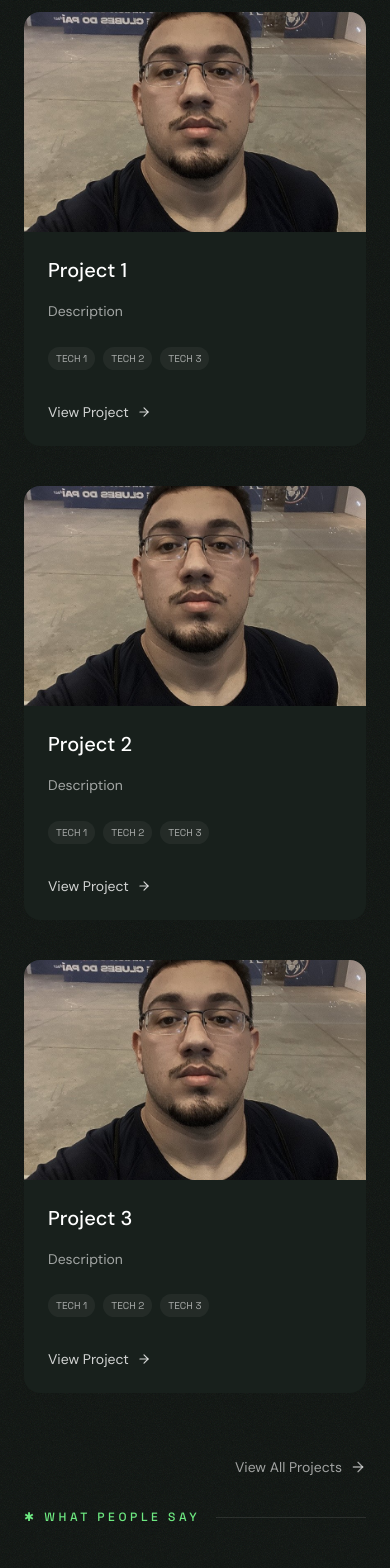
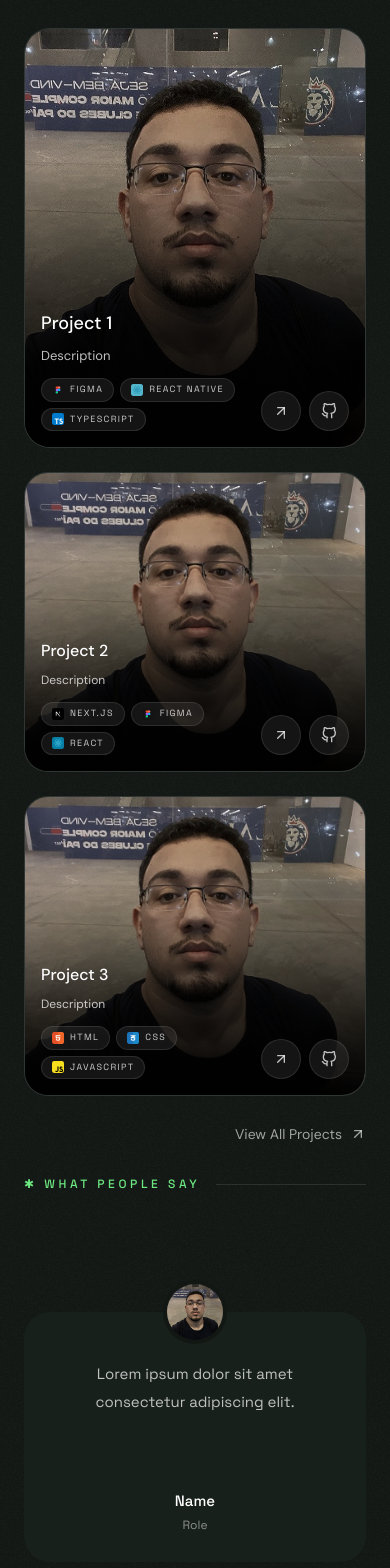
Before and after one commit to erivanpaiva/erivanpaiva-portfolio, a Next.js app: page / in a window 390 px wide. Shown: the part 3518-5086 px from the top of the page. Built offline with nearby package versions, Linux system fonts and the light colour scheme; a web font is replaced by a local one.

Commit message:
feat: refine projects layout and responsive proportions

```diff
--- a/src/sections/Projects.tsx
+++ b/src/sections/Projects.tsx
@@ -1,15 +1,10 @@
 "use client";
 
+import Image from "next/image";
 import { motion, Variants } from "framer-motion";
-import { DM_Sans } from "next/font/google";
-import { FiArrowRight } from "react-icons/fi";
-
-const dmSans = DM_Sans({
-  subsets: ["latin"],
-  weight: ["300", "400", "500", "600", "700", "800", "900"],
-  style: ["normal", "italic"],
-  display: "swap",
-});
+import { FiGithub } from "react-icons/fi";
+import { skills } from "@/src/data/skills";
+import { FiArrowUpRight } from "react-icons/fi";
 
 const container: Variants = {
   hidden: {},
@@ -38,22 +33,24 @@ const projects = [
   {
     title: "Project 1",
     desc: "Description",
-    tech: ["Tech 1", "Tech 2", "Tech 3"],
+    tech: ["Figma", "React Native", "TypeScript"],
     image: "/foto.jpg",
   },
   {
     title: "Project 2",
     desc: "Description",
-    tech: ["Tech 1", "Tech 2", "Tech 3"],
+    tech: ["Next.js", "Figma", "React"],
     image: "/foto.jpg",
   },
   {
     title: "Project 3",
     desc: "Description",
-    tech: ["Tech 1", "Tech 2", "Tech 3"],
+    tech: ["HTML", "CSS", "JavaScript"],
     image: "/foto.jpg",
   },
 ];
+
+const skillMap = new Map(skills.map((skill) => [skill.name, skill]));
 
 const testimonials = [
   {
@@ -79,13 +76,13 @@ const testimonials = [
 export default function Projects() {
   return (
     <>
-      <section id="projects" className="px-6 pt-8 sm:pt-12 md:pt-16">
-        <div className="w-full max-w-[1150px] mx-auto flex flex-col gap-10">
+      <section id="projects" className="pt-10 sm:pt-14 md:pt-16">
+        <div className="w-full max-w-[1300px] mx-auto px-6 flex flex-col gap-10">
           <motion.div
             initial="hidden"
             whileInView="visible"
             viewport={{ once: false, amount: 0.3 }}
-            className="flex flex-col gap-10"
+            className="flex flex-col gap-12"
           >
             <motion.div className="flex items-center gap-4">
               <motion.span
@@ -105,57 +102,142 @@ export default function Projects() {
               />
             </motion.div>
 
+            <div className="max-w-[1120px] mx-auto w-full mt-6 md:mt-8">
               <motion.div
                 variants={container}
                 initial="hidden"
                 whileInView="visible"
                 viewport={{ once: false, amount: 0.3 }}
-              className="flex flex-col gap-10 max-w-[1000px] mx-auto w-full mt-6 md:mt-8"
+                className="grid w-full grid-cols-1 gap-6 md:grid-cols-2"
               >
-              {projects.map((project) => (
+                <motion.div
+                  variants={item}
+                  className="group relative col-span-1 h-[420px] overflow-hidden rounded-[26px] border border-white/10 bg-[#18201C] sm:h-[520px] md:col-span-2 md:h-[700px] md:rounded-[32px]"
+                >
+                  <Image
+                    src={projects[0].image}
+                    alt={projects[0].title}
+                    fill
+                    className="object-cover transition duration-700 ease-out group-hover:scale-[1.035]"
+                  />
+
+                  <div className="absolute inset-0 bg-[linear-gradient(180deg,rgba(0,0,0,0)_10%,rgba(0,0,0,0.18)_34%,rgba(0,0,0,0.56)_56%,rgba(0,0,0,0.88)_80%,rgba(0,0,0,0.98)_100%)] opacity-100 transition duration-500 md:opacity-0 md:group-hover:opacity-100" />
+                  <div className="absolute right-4 top-4 h-16 w-16 rounded-full bg-[#6DE881]/16 blur-2xl opacity-100 transition duration-500 sm:h-20 sm:w-20 md:right-6 md:top-6 md:opacity-0 md:group-hover:opacity-100" />
+
+                  <div className="absolute inset-x-0 bottom-0 p-4 sm:p-5 md:p-8">
+                    <div className="translate-y-0 opacity-100 transition duration-500 md:translate-y-6 md:opacity-0 md:group-hover:translate-y-0 md:group-hover:opacity-100">
+                      <div className="flex items-end justify-between gap-3 sm:gap-4">
+                        <div className="max-w-[72%] sm:max-w-[78%]">
+                          <h3 className="font-dm text-lg font-medium text-white sm:text-xl md:text-2xl">
+                            {projects[0].title}
+                          </h3>
+                          <p className="font-dm mt-2 text-[13px] leading-relaxed text-white/75 sm:text-sm md:text-[15px]">
+                            {projects[0].desc}
+                          </p>
+                          <div className="mt-3 flex flex-wrap gap-1.5 sm:mt-4 sm:gap-2">
+                            {projects[0].tech.map((tech) => {
+                              const skill = skillMap.get(tech);
+
+                              return (
+                                <span
+                                  key={tech}
+                                  className="inline-flex items-center gap-1.5 rounded-full border border-white/10 bg-white/8 px-2.5 py-1 text-[9px] uppercase tracking-[0.15em] text-white/78 backdrop-blur-2xl sm:gap-2 sm:px-3 sm:py-1.5 sm:text-[10px]"
+                                >
+                                  {skill && (
+                                    <Image
+                                      src={skill.icon}
+                                      alt={skill.name}
+                                      width={14}
+                                      height={14}
+                                      className="h-3 w-3 object-contain sm:h-3.5 sm:w-3.5"
+                                    />
+                                  )}
+                                  {tech}
+                                </span>
+                              );
+                            })}
+                          </div>
+                        </div>
+
+                        <div className="flex shrink-0 items-center gap-2">
+                          <button className="flex h-10 w-10 items-center justify-center rounded-full border border-white/10 bg-white/8 text-white/75 backdrop-blur-2xl transition-all duration-300 hover:bg-white/12 hover:text-white sm:h-11 sm:w-11 md:h-12 md:w-12">
+                            <FiArrowUpRight
+                              size={16}
+                              className="sm:h-[17px] sm:w-[17px] md:h-[18px] md:w-[18px]"
+                            />
+                          </button>
+                          <button className="flex h-10 w-10 items-center justify-center rounded-full border border-white/10 bg-white/8 text-white/75 backdrop-blur-2xl transition-all duration-300 hover:bg-white/12 hover:text-white sm:h-11 sm:w-11 md:h-12 md:w-12">
+                            <FiGithub
+                              size={16}
+                              className="sm:h-[17px] sm:w-[17px] md:h-[18px] md:w-[18px]"
+                            />
+                          </button>
+                        </div>
+                      </div>
+                    </div>
+                  </div>
+                </motion.div>
+
+                {projects.slice(1).map((project) => (
                   <motion.div
                     key={project.title}
                     variants={item}
-                  className="group w-full rounded-2xl bg-[#18201C] overflow-hidden transition-all duration-300 hover:-translate-y-1 hover:bg-[#1E2A22]"
+                    className="group relative h-[300px] overflow-hidden rounded-[24px] border border-white/10 bg-[#18201C] sm:h-[340px] md:h-[380px] md:rounded-[28px]"
                   >
-                  <div className="flex flex-col md:flex-row w-full h-full">
-                    <div className="relative md:w-[45%] w-full h-[220px] md:h-[320px] overflow-hidden">
-                      <div className="absolute inset-0 bg-[#6de881]/10 opacity-0 group-hover:opacity-100 transition duration-300 blur-2xl" />
-                      <img
+                    <Image
                       src={project.image}
                       alt={project.title}
-                        className="w-full h-full object-cover transition duration-500 group-hover:scale-105"
+                      fill
+                      className="object-cover transition duration-700 ease-out group-hover:scale-[1.04]"
                     />
+
+                    <div className="absolute inset-0 bg-[linear-gradient(180deg,rgba(0,0,0,0)_12%,rgba(0,0,0,0.18)_38%,rgba(0,0,0,0.58)_62%,rgba(0,0,0,0.9)_86%,rgba(0,0,0,0.98)_100%)] opacity-100 transition duration-500 md:opacity-0 md:group-hover:opacity-100" />
+                    <div className="absolute right-4 top-4 h-14 w-14 rounded-full bg-[#6DE881]/14 blur-2xl opacity-100 transition duration-500 sm:h-16 sm:w-16 md:right-5 md:top-5 md:opacity-0 md:group-hover:opacity-100" />
+
+                    <div className="absolute inset-x-0 bottom-0 p-4 md:p-5">
+                      <div className="translate-y-0 opacity-100 transition duration-500 md:translate-y-6 md:opacity-0 md:group-hover:translate-y-0 md:group-hover:opacity-100">
+                        <div className="flex items-end justify-between gap-3 sm:gap-4">
+                          <div className="max-w-[72%] sm:max-w-[76%]">
+                            <h3 className="font-dm text-base font-medium text-white sm:text-lg">
+                              {project.title}
+                            </h3>
+                            <p className="font-dm mt-2 text-[12px] leading-relaxed text-white/75 sm:text-xs">
+                              {project.desc}
+                            </p>
+                            <div className="mt-3 flex flex-wrap gap-1.5 sm:mt-4 sm:gap-2">
+                              {project.tech.map((tech) => {
+                                const skill = skillMap.get(tech);
+
+                                return (
+                                  <span
+                                    key={tech}
+                                    className="inline-flex items-center gap-1.5 rounded-full border border-white/10 bg-white/8 px-2.5 py-1 text-[9px] uppercase tracking-[0.15em] text-white/78 backdrop-blur-2xl"
+                                  >
+                                    {skill && (
+                                      <Image
+                                        src={skill.icon}
+                                        alt={skill.name}
+                                        width={12}
+                                        height={12}
+                                        className="h-3 w-3 object-contain"
+                                      />
+                                    )}
+                                    {tech}
+                                  </span>
+                                );
+                              })}
+                            </div>
                           </div>
 
-                    <div className="md:w-[40%] w-full p-6 md:p-8 flex flex-col justify-center gap-4">
-                      <h3
-                        className={`${dmSans.className}  text-white text-xl md:text-2xl font-medium`}
-                      >
-                        {project.title}
-                      </h3>
-
-                      <p
-                        className={`${dmSans.className} text-white/60 text-sm leading-relaxed`}
-                      >
-                        {project.desc}
-                      </p>
-
-                      <div className="flex flex-wrap gap-2 mt-2">
-                        {project.tech.map((tech) => (
-                          <span
-                            key={tech}
-                            className="text-[10px] px-2 py-1 rounded-full bg-white/5 text-white/60 uppercase"
-                          >
-                            {tech}
-                          </span>
-                        ))}
+                          <div className="flex shrink-0 items-center gap-2">
+                            <button className="flex h-10 w-10 items-center justify-center rounded-full border border-white/10 bg-white/8 text-white/75 backdrop-blur-2xl transition-all duration-300 hover:bg-white/12 hover:text-white sm:h-11 sm:w-11">
+                              <FiArrowUpRight size={16} />
+                            </button>
+                            <button className="flex h-10 w-10 items-center justify-center rounded-full border border-white/10 bg-white/8 text-white/75 backdrop-blur-2xl transition-all duration-300 hover:bg-white/12 hover:text-white sm:h-11 sm:w-11">
+                              <FiGithub size={16} />
+                            </button>
                           </div>
-
-                      <button className="mt-4 flex items-center gap-2 text-sm text-white/80 hover:text-white transition">
-                        View Project
-                        <FiArrowRight size={14} />
-                      </button>
+                        </div>
                       </div>
                     </div>
                   </motion.div>
@@ -164,23 +246,24 @@ export default function Projects() {
 
               <motion.div
                 variants={item}
-              className="max-w-[1000px] mx-auto w-full flex justify-end mt-6"
+                className="mt-1 md:mt-2 flex w-full justify-end"
               >
-              <button className="group flex items-center gap-2 text-sm text-white/60 hover:text-white transition-colors duration-300">
-                View All Projects
-                <FiArrowRight
+                <button className="group inline-flex items-center gap-2 text-sm text-white/60 transition-colors duration-300 hover:text-white pt-6">
+                  <span>View All Projects</span>
+                  <FiArrowUpRight
                     size={16}
                     className="transition-transform duration-300 group-hover:translate-x-1"
                   />
                 </button>
               </motion.div>
+            </div>
           </motion.div>
         </div>
       </section>
 
-      <section id="testimonials" className="px-6 pt-8 sm:pt-12 md:pt-16">
-        <div className="w-full max-w-[1150px] mx-auto flex flex-col gap-10">
-          <div className="w-full max-w-[1150px] mx-auto flex flex-col gap-10">
+      <section id="testimonials" className="pt-8 sm:pt-12 md:pt-16">
+        <div className="w-full max-w-[1300px] mx-auto px-6 flex flex-col gap-10">
+          <div className="flex flex-col gap-12">
             <div className="flex items-center gap-4">
               <span className="text-[#6de881] text-xs tracking-[0.3em] uppercase font-medium">
                 ✱ What People Say
@@ -193,28 +276,32 @@ export default function Projects() {
               initial="hidden"
               whileInView="visible"
               viewport={{ once: false, amount: 0.3 }}
-              className="grid grid-cols-1 sm:grid-cols-2 md:grid-cols-3 max-w-[1000px] mx-auto w-full gap-6 mt-8 mb-6 md:mb-8"
+              className="grid grid-cols-1 sm:grid-cols-2 md:grid-cols-3 max-w-[1120px] mx-auto w-full gap-6 mt-6 md:mt-8 mb-6 md:mb-8"
             >
               {testimonials.map((t, i) => (
-                <motion.div key={i} variants={item} className="pt-10">
-                  <div className="relative bg-[#18201C] rounded-2xl p-6 flex flex-col items-center text-center gap-4 hover:-translate-y-1 hover:bg-[#1E2A22] transition-all duration-300">
-                    <div className="absolute -top-6 left-1/2 -translate-x-1/2">
-                      <div className="w-12 h-12 rounded-full overflow-hidden ring-4 ring-[#0f1412]">
-                        <img
+                <motion.div key={i} variants={item} className="pt-12">
+                  <div className="relative min-h-[250px] rounded-[26px] bg-[#18201C] p-7 flex flex-col items-center text-center gap-5 transition-all duration-300 hover:-translate-y-1 hover:bg-[#1E2A22] sm:min-h-[270px] sm:p-8">
+                    <div className="absolute -top-7 left-1/2 -translate-x-1/2">
+                      <div className="h-14 w-14 rounded-full overflow-hidden ring-4 ring-[#121713] sm:h-16 sm:w-16">
+                        <Image
                           src={t.image}
                           alt={t.name}
+                          width={64}
+                          height={64}
                           className="w-full h-full object-cover"
                         />
                       </div>
                     </div>
 
-                    <p className="text-white/70 text-sm leading-relaxed mt-4">
+                    <p className="mt-5 text-white/72 text-[15px] leading-[1.85] sm:text-base">
                       {t.text}
                     </p>
 
-                    <div className="mt-4">
-                      <p className="text-white text-sm font-medium">{t.name}</p>
-                      <p className="text-white/50 text-xs mt-1">{t.role}</p>
+                    <div className="mt-auto pt-2">
+                      <p className="text-white text-[15px] font-medium">
+                        {t.name}
+                      </p>
+                      <p className="text-white/50 text-[12px] mt-1">{t.role}</p>
                     </div>
                   </div>
                 </motion.div>
```
Lines whose indentation alone changed are shown as unchanged.
